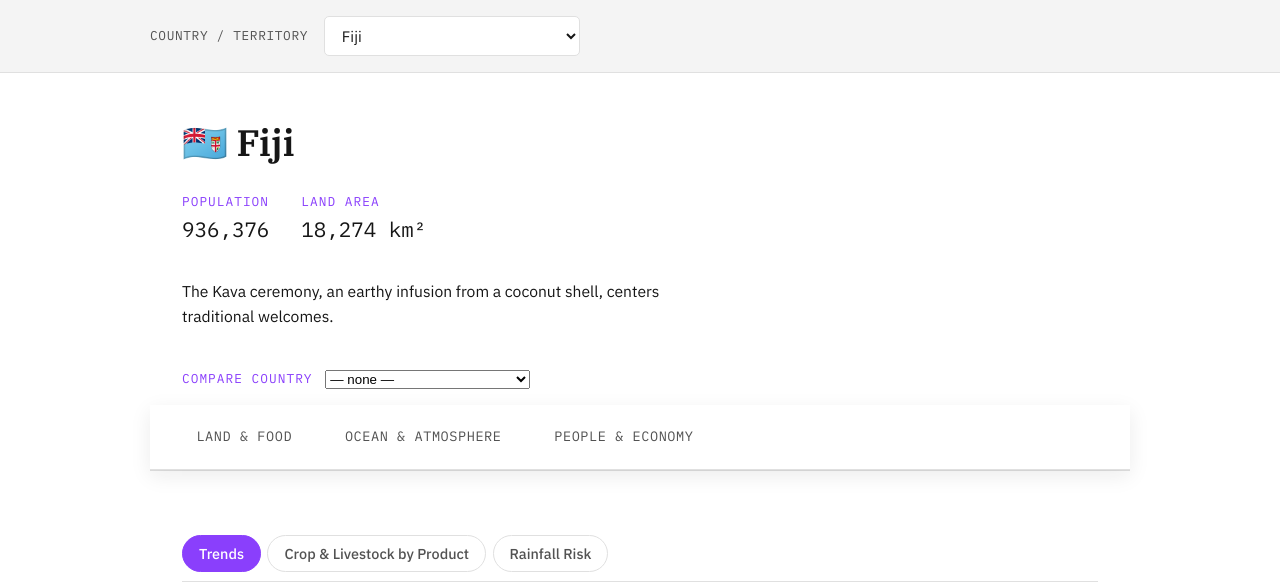
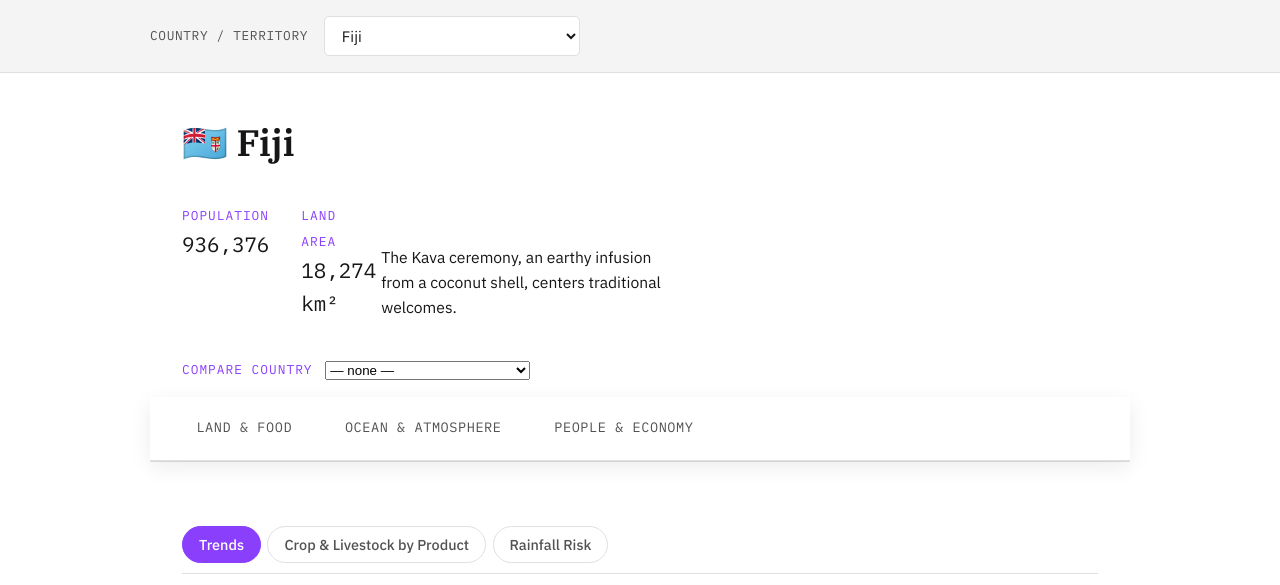
Before and after one commit to edimaudo/Atoll, a FastAPI app: page /app/full in a window 1280 px wide. Shown: the part 76-661 px from the top of the page. Run offline with FastAPI, Linux system fonts and the light colour scheme; some libraries are stand-ins or nearby versions.

Commit message:
Update app_full.html

```diff
--- a/templates/app_full.html
+++ b/templates/app_full.html
@@ -19,12 +19,20 @@
 <div class="country-header">
     <div>
         <h1>{{ country_data.meta.flag }} {{ selected_country }}</h1>
-        <div class="fact-row">
-            <div><span class="eyebrow">Population</span><div class="data-figure">{{ country_data.meta.population }}</div></div>
-            <div><span class="eyebrow">Land area</span><div class="data-figure">{{ country_data.meta.area_km2 }} km²</div></div>
+
+        <!-- New Flex Wrapper -->
+        <div style="display: flex; justify-content: space-between; align-items: flex-end;">
+
+            <div class="fact-row">
+                <div><span class="eyebrow">Population</span><div class="data-figure">{{ country_data.meta.population }}</div></div>
+                <div><span class="eyebrow">Land area</span><div class="data-figure">{{ country_data.meta.area_km2 }} km²</div></div>
+            </div>
+
+            <!-- Bridge note now sits on the right -->
+            <div class="bridge-note" style="border-left: none; padding-left: 5px;">{{ country_data.meta.custom }}</div>
+
         </div>
-        <!-- <div class="bridge-note">{{ country_data.meta.custom }}</div> -->
-        <div class="bridge-note" style="border-left: none; padding-left: 0;">{{ country_data.meta.custom }}</div>
+
     </div>
     <!-- <svg id="locator-map" viewBox="0 0 100 100" preserveAspectRatio="xMidYMid meet"
          role="img" aria-label="Map showing {{ selected_country }}{% if compare_country %} and {{ compare_country }}{% endif %} within the Pacific region">
```
